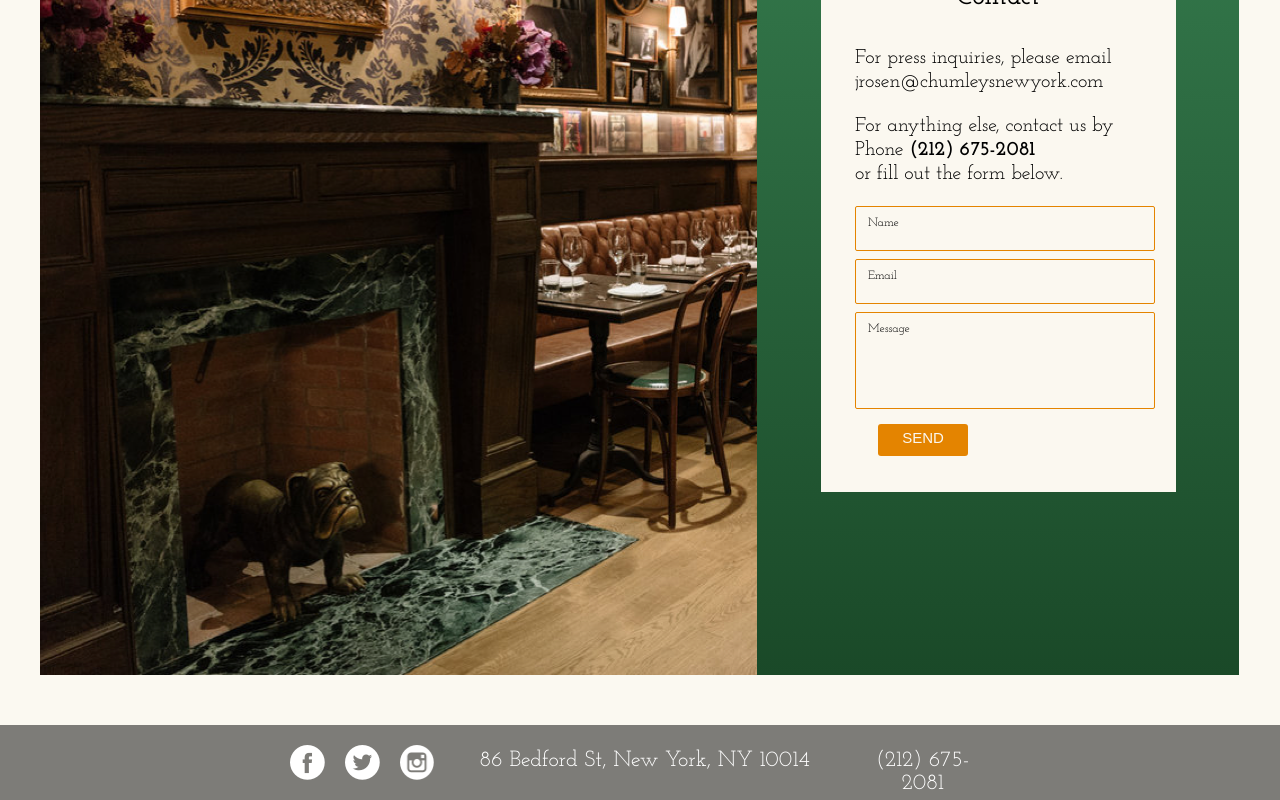
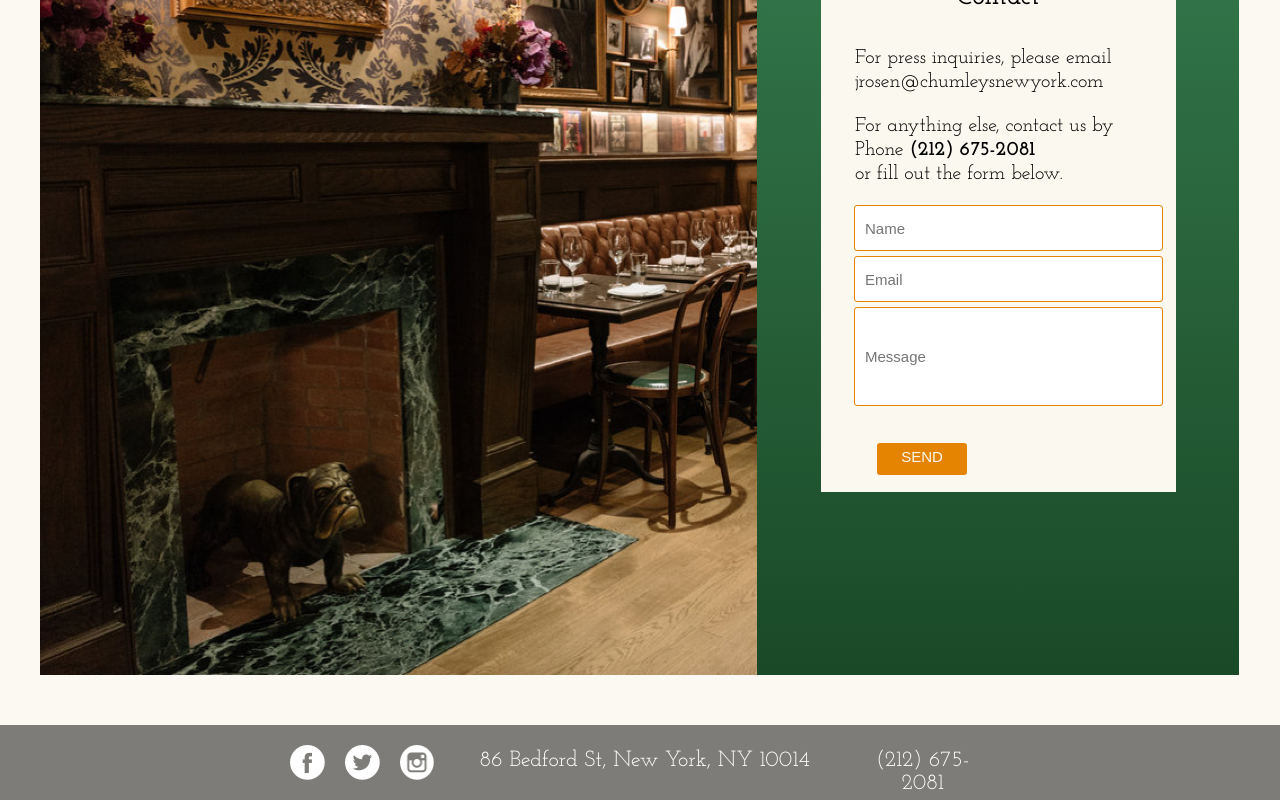
Before and after one commit to FelicityZhang/Chumleys, a React (Create React App) app in the folder chumleys_app/: page / in a window 1280 px wide. Shown: the part 7227-8027 px from the top of the page. Built offline with nearby package versions, Linux system fonts and the light colour scheme.

Commit message:
contact form accepts text / clears

```diff
--- a/chumleys_app/src/App.css
+++ b/chumleys_app/src/App.css
@@ -494,6 +494,32 @@ html {
   display: none;
 }
 
+.name {
+  width: 295px;
+  height: 42px;
+  margin-left: -13px;
+  margin-top: -10px;
+  border-radius: 3px;
+  border: solid thin #e48400;
+  font-size: 15px;
+  color: rgb(128, 127, 127);
+  line-height: -75px;
+  padding-left: 10px;
+}
+
+.message {
+  width: 295px;
+  height: 95px;
+  margin-left: -13px;
+  margin-top: -10px;
+  border-radius: 3px;
+  border: solid thin #e48400;
+  font-size: 15px;
+  color: rgb(128, 127, 127);
+  line-height: -75px;
+  padding-left: 10px;
+}
+
 
 .contact-holder {
   margin-left: -1px;
@@ -594,7 +620,6 @@ html {
   width: 286px;
   height: 34px;
   border-radius: 2px;
-  border: solid 1px #e48400;
   font-size: 12px;
   margin: 8px 0;
 }
@@ -605,7 +630,6 @@ html {
   width: 286px;
   height: 86px;
   border-radius: 2px;
-  border: solid 1px #e48400;
   font-size: 12px;
 
 }
--- a/chumleys_app/src/Components/ContactPage.js
+++ b/chumleys_app/src/Components/ContactPage.js
@@ -1,10 +1,32 @@
-import React from 'react'
+
+import React, { Component } from 'react'
 import Fireplace_Restaurant from '../images/Fireplace.png'
 // import '../App.css';
 
 // import Mobile_Fireplace from '../images/Mobile_Fireplace.png'
 
-export default function ContactPage(props) {
+export default class ContactPage extends Component {
+    constructor() {
+        super()
+        this.state = {
+            // button_dinner: false,
+        }
+        this.onFormSubmit = this.onFormSubmit.bind(this)
+    }
+
+    onFormSubmit = async (event) => {
+        var form = event.target;
+        event.preventDefault()
+        form.reset();
+    }
+
+
+    // handleSubmit(e) {
+    //     if (e.target.id === "button_dinner") {
+    //     }
+    // }
+
+    render() {
     return (
         <div className='contactpage-block' id='contactpage'>
             {/* <div className='contactpage-image'> */}
@@ -35,19 +57,19 @@ export default function ContactPage(props) {
                             <p className='allelse-contact'>If your plans should change, please reach out to us. <br></br><br></br><span className='Phone'>(212) 675-2081</span> <br></br>
                             </p>
                         </div>
+                        <form className='contactpage-form' onSubmit={this.onFormSubmit}>
                         <div className='input1'>
-                            <div className='name'>Name</div>
+                        <input className='name' placeholder="Name" />
                         </div>
                         <div className='input1'>
-                            <div className='name'>Email</div>
+                            <input className='name' placeholder="Email" />
                             <button className='contact-button'>SEND</button>
 
                         </div>
                         <div className='input2'>
-                            <div className='name'>Message</div>
-
+                            <input className='message' placeholder="Message" />
                         </div>
-
+                        </form>
                     </div>
 
                 </div>
@@ -58,3 +80,4 @@ export default function ContactPage(props) {
         </div>
     )
 }
+}
```
